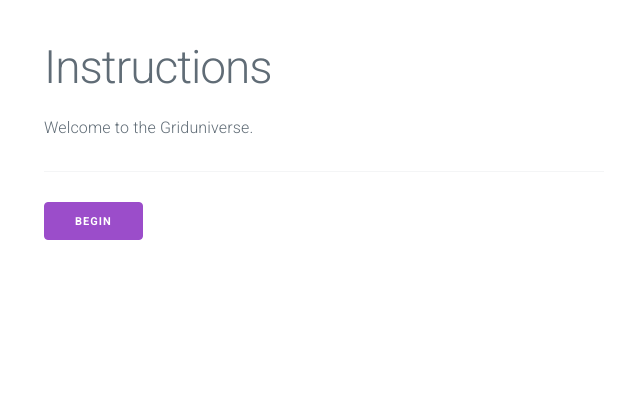
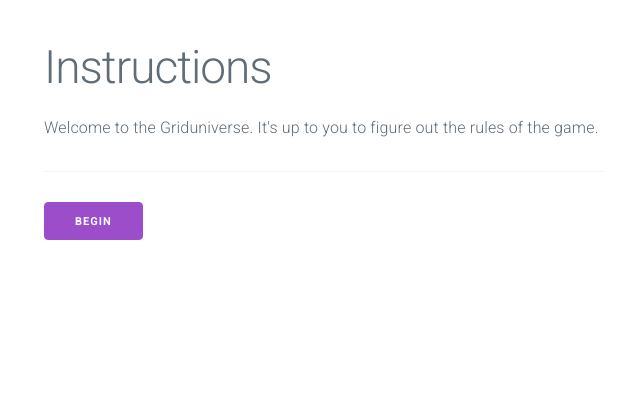
Before and after one commit to Dallinger/Griduniverse, a Python web app: template templates/instructions.html in a window 1280 px wide. Shown: the top 420 px of the page, without its empty margins (316-956 px from the left). Run offline with Jinja, Linux system fonts and the light colour scheme; the template is opened without the code that fills it, so the values that code supplies are empty; some libraries are stand-ins or nearby versions.

Commit message:
Add parameter for instructions
Do we tell people the rules of the game?

```diff
--- a/experiment.py
+++ b/experiment.py
@@ -99,6 +99,7 @@ class Gridworld(object):
             'food_maturation_threshold', 0.0)
         self.food_planting = kwargs.get('food_planting', False)
         self.food_planting_cost = kwargs.get('food_planting_cost', 1)
+        self.instruct = kwargs.get('instruct', True)
 
         self.walls = self.generate_walls(style=self.wall_type)
 
@@ -529,6 +530,9 @@ class Griduniverse(dallinger.experiments.Experiment):
             num_rounds=10,
             time_per_round=30,
 
+            # Instructions
+            instruct=False,
+
             # Grid
             columns=25,
             rows=25,
--- a/templates/instructions.html
+++ b/templates/instructions.html
@@ -7,7 +7,11 @@
 
 {% block body %}
 <h1>Instructions</h1>
-<p>Welcome to the Griduniverse.</p>
+{% if experiment.grid.instruct %}
+    <p>Welcome to the Griduniverse. Here are the instructions:</p>
+{% else %}
+    <p>Welcome to the Griduniverse. It's up to you to figure out the rules of the game.</p>
+{% endif %}
 <hr>
 <button type="button" class="button" id="begin-experiment">Begin</button>
 {% endblock %}
```
